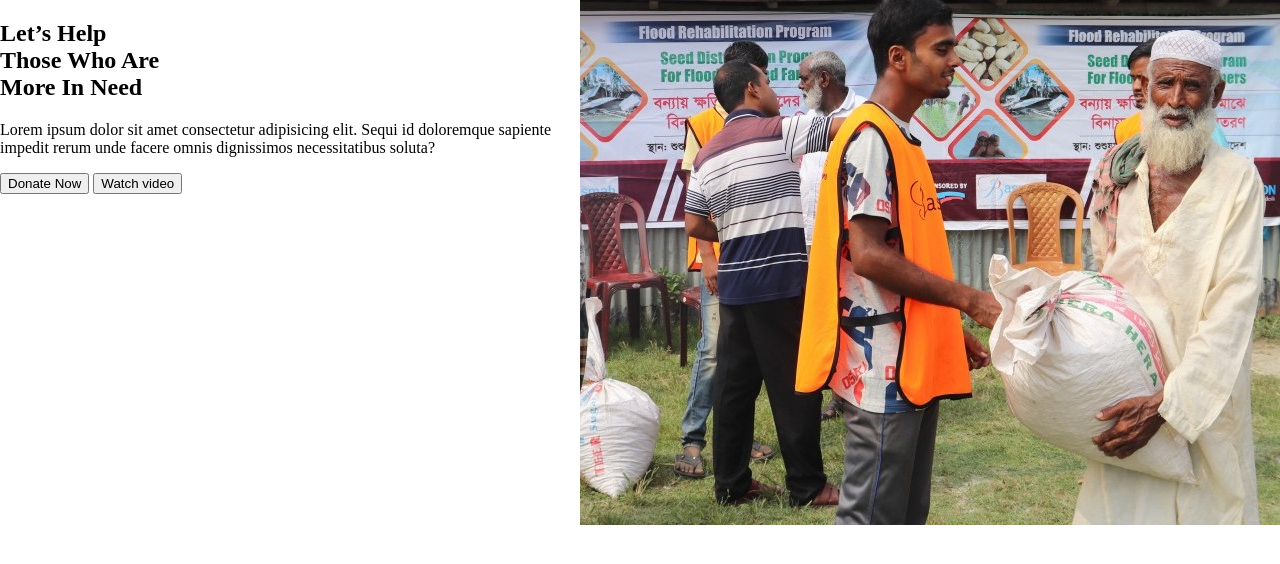
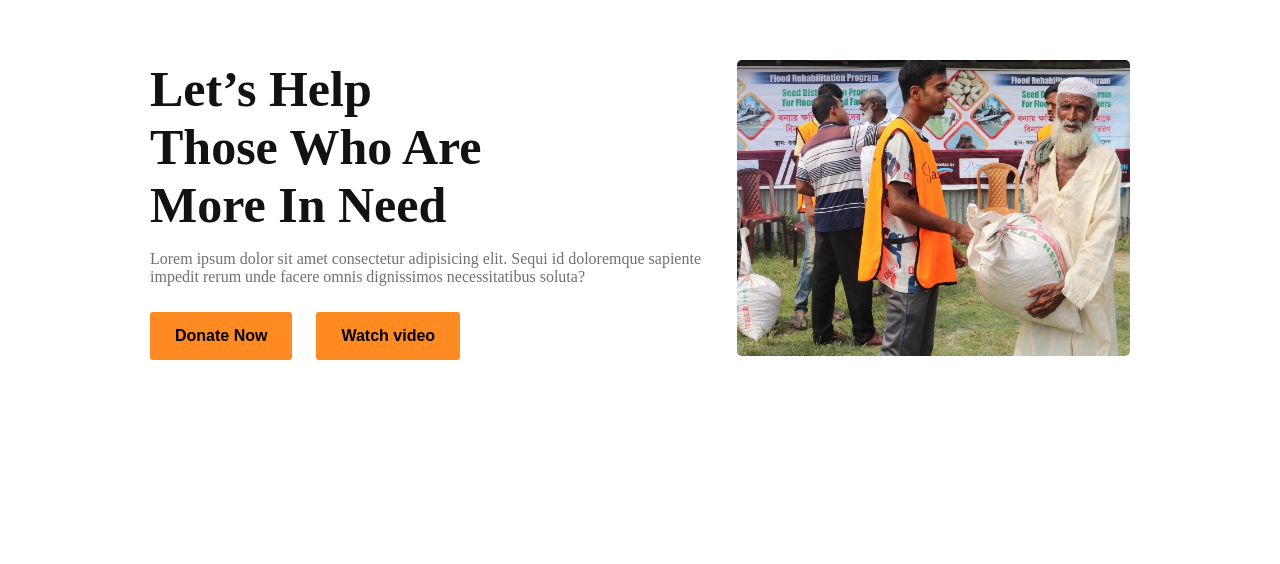
Before and after one commit to mariaisratjahan/donation, a plain HTML site: page index.html in a window 1280 px wide. Drawn offline with Linux system fonts and the light colour scheme.

Commit message:
banner-style-added

```diff
--- a/index.html
+++ b/index.html
@@ -12,7 +12,7 @@
     <main>
         <!-- banner section -->
         <section id="banner-section">
-            <div>
+            <div class="banner-content">
                 <h1 class="banner-heading">Let’s Help
                     <span>Those Who Are</span>
                     <span> More In Need</span>
--- a/style.css
+++ b/style.css
@@ -2,13 +2,47 @@ body{
     margin: 0;
     padding: 0;
     box-sizing: border-box;
-
+    color: #121212;
+}
+img{
+    width: 100%;
+    border-radius: 5px;
 }
 
 #banner-section{
     display:flex;
+    padding:60px 150px;
+    align-items: center;
+}
+.banner-content{
+   margin-right:30px ;
 }
 .banner-heading{
     display: flex;
     flex-direction: column;
+    font-size: 50px;
+    margin:0;
+    padding:0;
 }
+.banner-para{
+    color: #707070;
+    margin:10;
+    padding:0;
+
+}
+.banner-button button{
+    background-color: #FF8A22;
+    border: none;
+    outline: none;
+    padding:15px 25px;
+    border-radius: 3px;
+    font-size: 16px;
+    font-weight: 700;
+    margin-top: 10px;
+    margin-right: 20px;
+
+}
+.banner-img{
+   /* border-radius: 50px; */
+
+}
```
